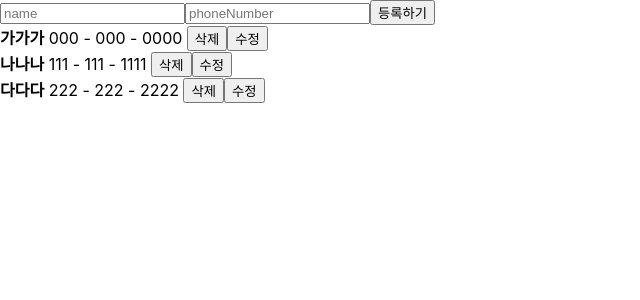
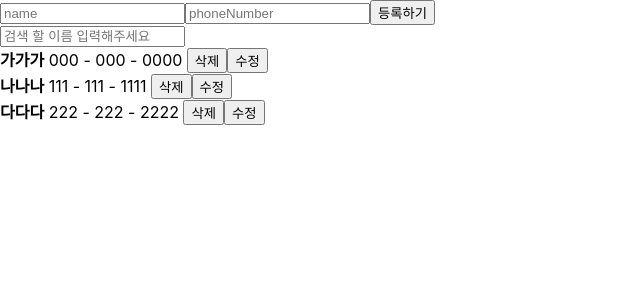
Before and after one commit to minjuice1/Inflearn, a React (Create React App) app in the folder contact-app/: page / in a window 1280 px wide. Shown: the top 300 px of the page, without its empty margins (0-640 px from the left). Built offline with nearby package versions, Linux system fonts and the light colour scheme.

Commit message:
add 이름 검색 기능 추가

```diff
--- a/contact-app/src/App.js
+++ b/contact-app/src/App.js
@@ -24,6 +24,7 @@ class App extends Component {
 				phone: "222 - 222 - 2222",
 			},
 		],
+		keyword: "",
 	};
 	// react는 항상 불변성을 유지해주어야 하기 때문에,
 	// 어떠한 값을 수정하려면 언제나 setState를 사용해주어야 하며,
@@ -65,14 +66,30 @@ class App extends Component {
 		});
 	};
 
+	handleChangeKeyword = (e) => {
+		this.setState({
+			keyword: e.target.value,
+		});
+	};
+
 	render() {
 		return (
 			<div>
 				<PhoneForm onCreate={this.handleCreate} />
+				<input
+					value={this.state.keyword}
+					onChange={this.handleChangeKeyword}
+					placeholder="검색 할 이름 입력해주세요"
+				/>
+				{/* indexOf함수가 index를 찾는 함수인데요. 없으면 -1를 리턴
+        만약에 검색창에 '가'를 검색한다면, 가가가에서 가가 존재하기 때문에
+        index는 0이 반환되고, 가가가의 info정보가 data에 추가 된다. */}
 				<PhoneInfoList
+					data={this.state.info.filter(
+						(info) => info.name.indexOf(this.state.keyword) > -1,
+					)}
 					onUpdate={this.handleUpdate}
 					onRemove={this.handleRemove}
-					data={this.state.info}
 				/>
 			</div>
 		);
--- a/contact-app/src/components/PhoneInfo.js
+++ b/contact-app/src/components/PhoneInfo.js
@@ -49,7 +49,6 @@ class PhoneInfo extends Component {
 	render() {
 		const { name, phone } = this.props.info;
 		const { editing } = this.state;
-		console.log(name);
 		return (
 			<div>
 				{editing ? (
--- a/contact-app/src/components/PhoneInfoList.js
+++ b/contact-app/src/components/PhoneInfoList.js
@@ -20,7 +20,6 @@ class PhoneInfoList extends Component {
 				key={info.id}
 			/>
 		));
-		console.log("rendering list");
 		return <div>{list}</div>;
 	}
 }
```
